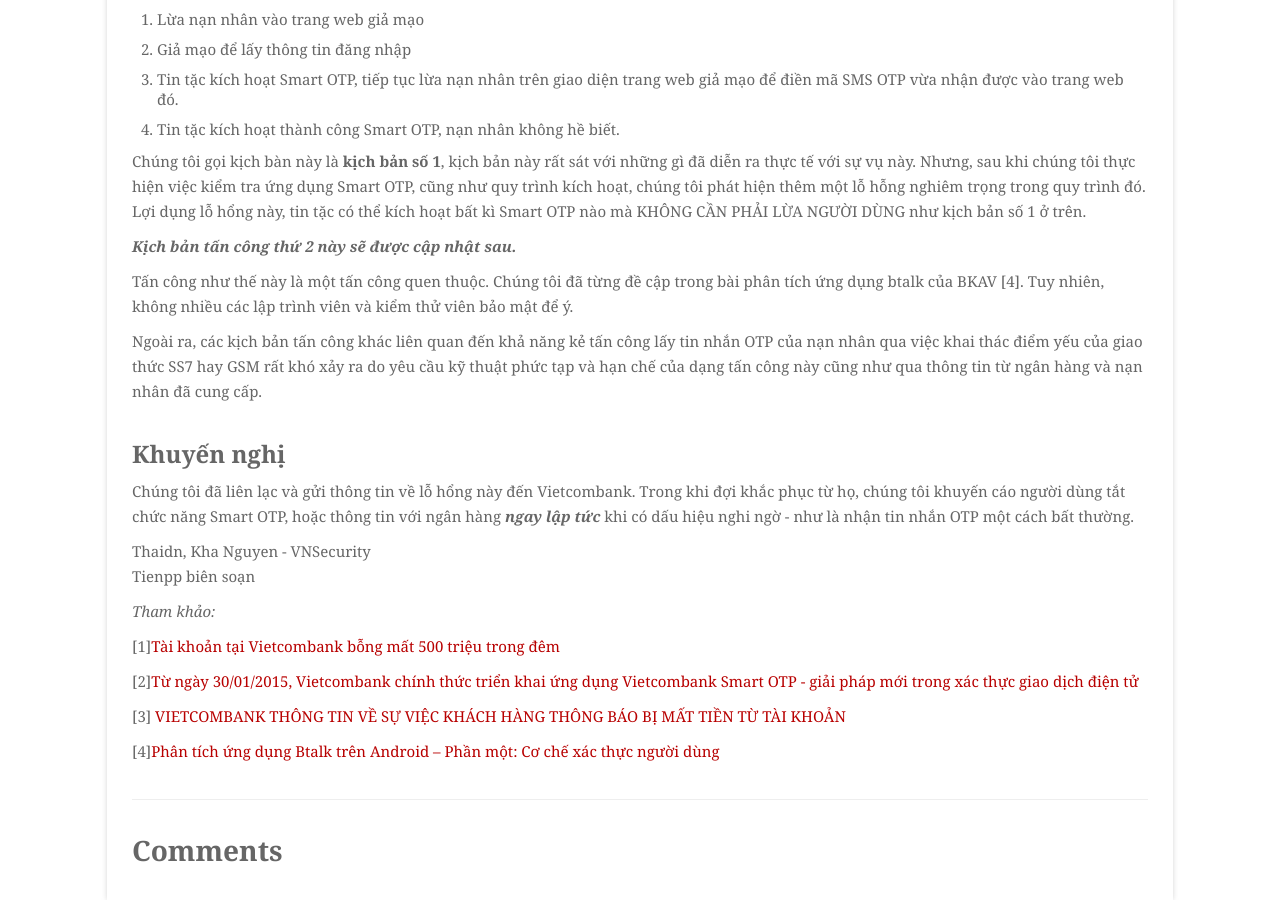
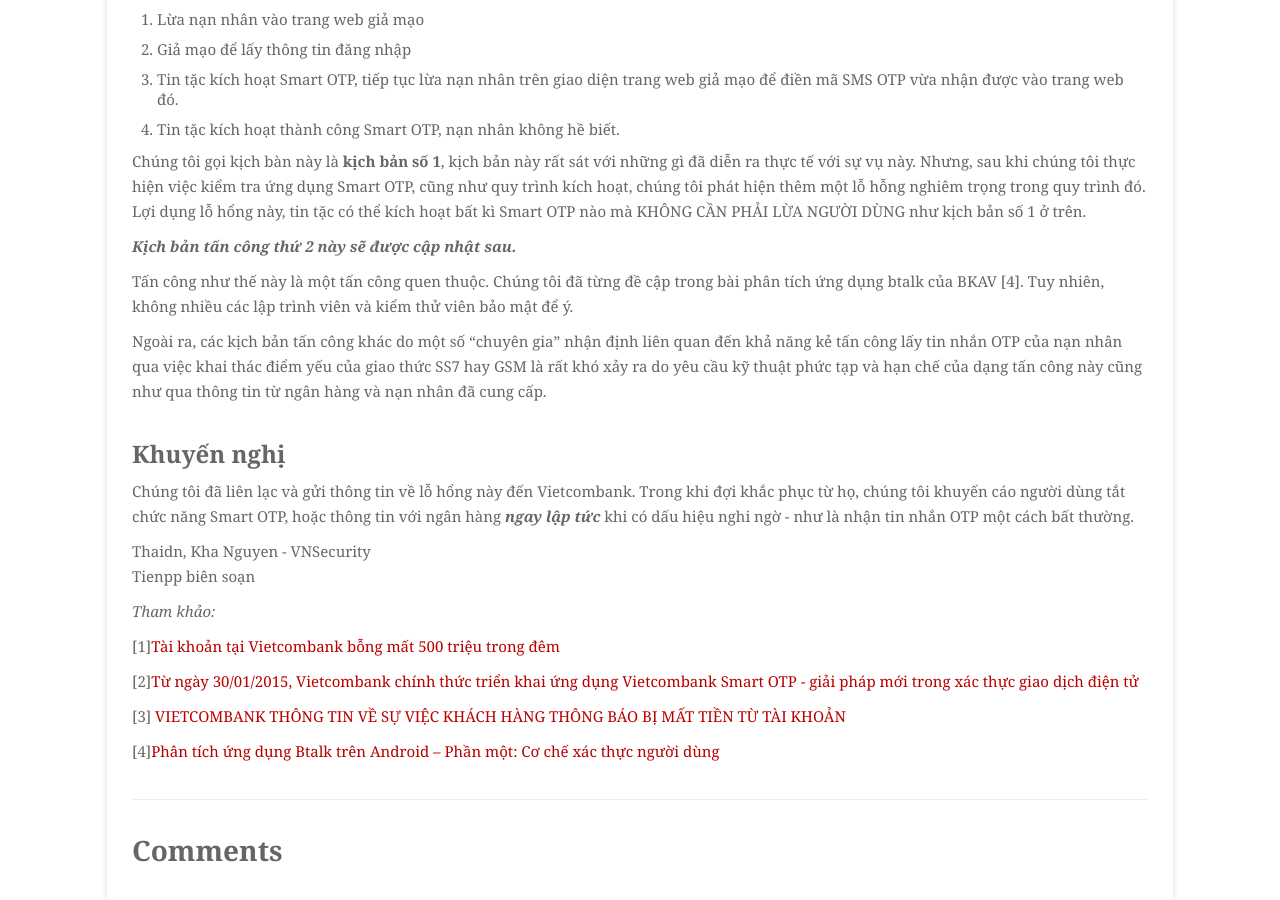
Before and after one commit to VNSECURITY/vnsecurity.github.io, a Jekyll site: the page built from _posts/2016-08-13-Ve-su-vu-khach-hang-Vietcombank-bi-mat-tien.md, in a window 1280 px wide and 900 px high, scrolled down 1145 px. Built offline with Jekyll 4.4.1, drawn with Linux system fonts in a browser that asks for light colours; comment, search, counter and statistics services are not loaded.

Commit message:
Update 2016-08-13-Ve-su-vu-khach-hang-Vietcombank-bi-mat-tien.md

```diff
--- a/_posts/2016-08-13-Ve-su-vu-khach-hang-Vietcombank-bi-mat-tien.md
+++ b/_posts/2016-08-13-Ve-su-vu-khach-hang-Vietcombank-bi-mat-tien.md
@@ -44,7 +44,7 @@
 
 Tấn công như thế này là một tấn công quen thuộc. Chúng tôi đã từng đề cập trong bài phân tích ứng dụng btalk của BKAV [4]. Tuy nhiên, không nhiều các lập trình viên và kiểm thử viên bảo mật để ý.
 
-Ngoài ra, các kịch bản tấn công khác liên quan đến khả năng kẻ tấn công lấy tin nhắn OTP của nạn nhân qua việc khai thác điểm yếu của giao thức SS7 hay GSM rất khó xảy ra do yêu cầu kỹ thuật phức tạp và hạn chế của dạng tấn công này cũng như qua thông tin từ ngân hàng và nạn nhân đã cung cấp.
+Ngoài ra, các kịch bản tấn công khác do một số "chuyên gia" nhận định liên quan đến khả năng kẻ tấn công lấy tin nhắn OTP của nạn nhân qua việc khai thác điểm yếu của giao thức SS7 hay GSM là rất khó xảy ra do yêu cầu kỹ thuật phức tạp và hạn chế của dạng tấn công này cũng như qua thông tin từ ngân hàng và nạn nhân đã cung cấp.
 
 
 ### Khuyến nghị
```
